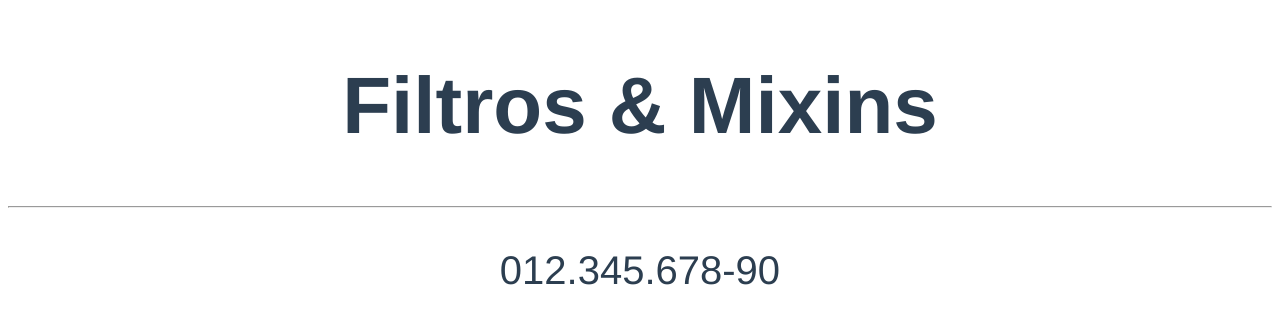
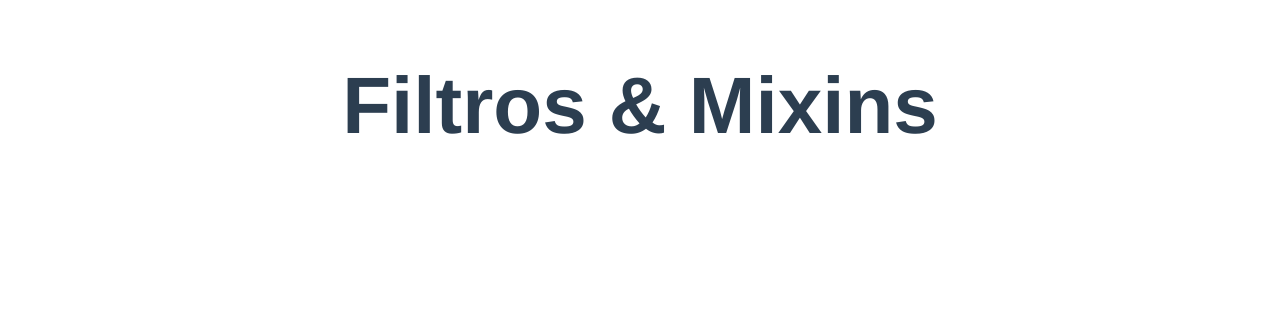
Before and after one commit to lmbaldi/curso-vue, a Vue app in the folder filtros-mixins/filtros-mixins-exercicios/: page / in a window 1280 px wide. Shown: the top 324 px of the page. Built offline with nearby package versions, Linux system fonts and the light colour scheme.

Commit message:
add filtros-mixins-exercicio

```diff
--- a/filtros-mixins/filtros-mixins-exercicios/src/App.vue
+++ b/filtros-mixins/filtros-mixins-exercicios/src/App.vue
@@ -1,27 +1,14 @@
 <template>
   <div id="app">
     <h1>Filtros & Mixins</h1>
-    <hr />
-    <p>{{ cpf | cpf }}</p>
+
   </div>
 </template>
 
 <script>
 export default {
-  filters: {
-    cpf(valor) {
-      const arr = valor.split("");
-      arr.splice(3, 0, ".");
-      arr.splice(7, 0, ".");
-      arr.splice(11, 0, "-");
-      return arr.join("");
-    },
-  },
-  data() {
-    return {
-      cpf: "01234567890",
-    };
-  },
+
+
 };
 </script>
 
```
